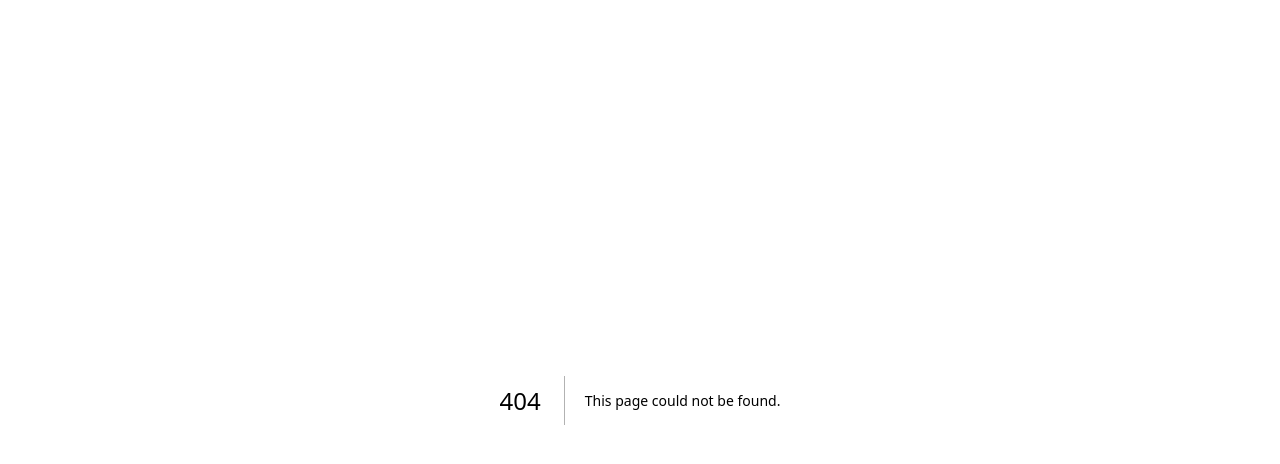
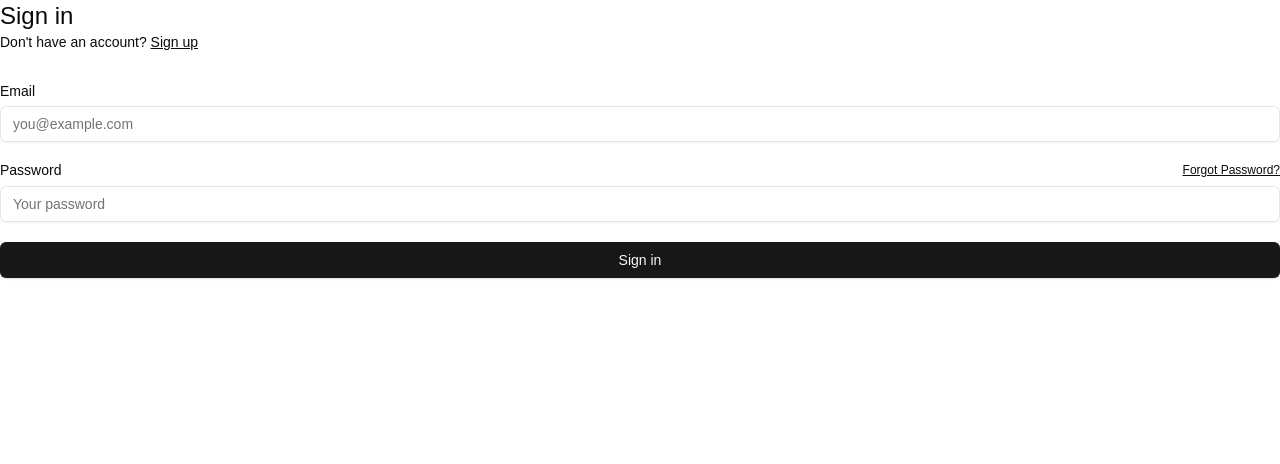
Before and after one commit to mikkouson/Bridge-Consultancy, a Next.js app: page /login2 in a window 1280 px wide. Before the commit this address had no page. Shown: the top 464 px of the page. Built offline with nearby package versions, Linux system fonts and the light colour scheme.

Commit message:
Add login form enhancements with message handling and submit button

```diff
--- a/app/login/action.ts
+++ b/app/login/action.ts
@@ -53,7 +53,7 @@ export const signInAction = async (formData: FormData) => {
     return encodedRedirect("error", "/sign-in", error.message);
   }
 
-  return redirect("/protected");
+  return redirect("/dashboard");
 };
 
 export const forgotPasswordAction = async (formData: FormData) => {
@@ -67,7 +67,7 @@ export const forgotPasswordAction = async (formData: FormData) => {
   }
 
   const { error } = await supabase.auth.resetPasswordForEmail(email, {
-    redirectTo: `${origin}/auth/callback?redirect_to=/protected/reset-password`,
+    redirectTo: `${origin}/auth/callback?redirect_to=/dashboard/reset-password`,
   });
 
   if (error) {
@@ -99,7 +99,7 @@ export const resetPasswordAction = async (formData: FormData) => {
   if (!password || !confirmPassword) {
     encodedRedirect(
       "error",
-      "/protected/reset-password",
+      "/dashboard/reset-password",
       "Password and confirm password are required"
     );
   }
@@ -107,7 +107,7 @@ export const resetPasswordAction = async (formData: FormData) => {
   if (password !== confirmPassword) {
     encodedRedirect(
       "error",
-      "/protected/reset-password",
+      "/dashboard/reset-password",
       "Passwords do not match"
     );
   }
@@ -119,12 +119,12 @@ export const resetPasswordAction = async (formData: FormData) => {
   if (error) {
     encodedRedirect(
       "error",
-      "/protected/reset-password",
+      "/dashboard/reset-password",
       "Password update failed"
     );
   }
 
-  encodedRedirect("success", "/protected/reset-password", "Password updated");
+  encodedRedirect("success", "/dashboard/reset-password", "Password updated");
 };
 
 export const signOutAction = async () => {
@@ -132,3 +132,23 @@ export const signOutAction = async () => {
   await supabase.auth.signOut();
   return redirect("/sign-in");
 };
+
+export async function loginWithGoogle() {
+  const supabase = await createClient();
+  const origin = (await headers()).get("origin");
+
+  const { error, data } = await supabase.auth.signInWithOAuth({
+    provider: "google",
+    options: {
+      redirectTo: `${origin}/auth/callback`,
+    },
+  });
+
+  if (error) {
+    if (error) {
+      return encodedRedirect("error", "/login", "error");
+    }
+  } else {
+    return redirect(data.url);
+  }
+}
--- a/app/login/page.tsx
+++ b/app/login/page.tsx
@@ -1,13 +1,16 @@
 import Image from "next/image";
 
+import { Message } from "@/components/form-message";
 import { LoginForm } from "@/components/login-form";
-
-export default function LoginPage() {
+export default async function LoginPage(props: {
+  searchParams: Promise<Message>;
+}) {
+  const searchParams = await props.searchParams;
   return (
     <div className="flex min-h-svh flex-col items-center justify-center gap-6 bg-muted p-6 md:p-10">
       <div className="flex w-full max-w-sm flex-col gap-6 items-center">
         <Image src="/logo.png" width={200} height={200} alt="Logo" />
-        <LoginForm />
+        <LoginForm message={searchParams} />
       </div>
     </div>
   );
--- /dev/null
+++ b/app/login2/page.tsx
@@ -0,0 +1,44 @@
+import { FormMessage, Message } from "@/components/form-message";
+import { SubmitButton } from "@/components/submit-button";
+import { Input } from "@/components/ui/input";
+import { Label } from "@/components/ui/label";
+import Link from "next/link";
+import { signInAction } from "../login/action";
+
+export default async function Login(props: { searchParams: Promise<Message> }) {
+  const searchParams = await props.searchParams;
+  return (
+    <form className="flex-1 flex flex-col min-w-64">
+      <h1 className="text-2xl font-medium">Sign in</h1>
+      <p className="text-sm text-foreground">
+        Don't have an account?{" "}
+        <Link className="text-foreground font-medium underline" href="/sign-up">
+          Sign up
+        </Link>
+      </p>
+      <div className="flex flex-col gap-2 [&>input]:mb-3 mt-8">
+        <Label htmlFor="email">Email</Label>
+        <Input name="email" placeholder="you@example.com" required />
+        <div className="flex justify-between items-center">
+          <Label htmlFor="password">Password</Label>
+          <Link
+            className="text-xs text-foreground underline"
+            href="/forgot-password"
+          >
+            Forgot Password?
+          </Link>
+        </div>
+        <Input
+          type="password"
+          name="password"
+          placeholder="Your password"
+          required
+        />
+        <SubmitButton pendingText="Signing In..." formAction={signInAction}>
+          Sign in
+        </SubmitButton>
+        <FormMessage message={searchParams} />
+      </div>
+    </form>
+  );
+}
--- /dev/null
+++ b/components/form-message.tsx
@@ -0,0 +1,25 @@
+export type Message =
+  | { success: string }
+  | { error: string }
+  | { message: string }
+  | { error_code: string; error_description: string }; // Add this type if needed
+
+export function FormMessage({ message }: { message: Message }) {
+  return (
+    <div className="flex flex-col gap-2 w-full max-w-md text-sm">
+      {"success" in message && (
+        <div className=" border-l-2 border-foreground px-4">
+          {message.success}
+        </div>
+      )}
+      {"error" in message && (
+        <div className="text-destructive-foreground border-l-2 border-destructive-foreground px-4">
+          <p className="text-destructive"> {message.error}</p>
+        </div>
+      )}
+      {"message" in message && (
+        <div className=" border-l-2 px-4">{message.message}</div>
+      )}
+    </div>
+  );
+}
--- a/components/login-form.tsx
+++ b/components/login-form.tsx
@@ -9,11 +9,17 @@ import {
 } from "@/components/ui/card";
 import { Input } from "@/components/ui/input";
 import { Label } from "@/components/ui/label";
+import { loginWithGoogle, signInAction } from "@/app/login/action";
+import { SubmitButton } from "./submit-button";
+import { FormMessage, Message } from "./form-message";
 
 export function LoginForm({
+  message,
   className,
   ...props
-}: React.ComponentPropsWithoutRef<"div">) {
+}: {
+  message?: Message;
+} & React.ComponentPropsWithoutRef<"div">) {
   return (
     <div className={cn("flex flex-col gap-6", className)} {...props}>
       <Card>
@@ -22,9 +28,7 @@ export function LoginForm({
           <CardDescription>Login with your Google account</CardDescription>
         </CardHeader>
         <CardContent>
-          <form>
-            <div className="grid gap-6">
-              <div className="flex flex-col gap-4">
+          <form action={loginWithGoogle}>
             <Button variant="outline" className="w-full">
               <svg xmlns="http://www.w3.org/2000/svg" viewBox="0 0 24 24">
                 <path
@@ -34,7 +38,11 @@ export function LoginForm({
               </svg>
               Login with Google
             </Button>
-              </div>
+          </form>
+
+          <form>
+            <div className="grid gap-6">
+              <div className="flex flex-col gap-4"></div>
               <div className="relative text-center text-sm after:absolute after:inset-0 after:top-1/2 after:z-0 after:flex after:items-center after:border-t after:border-border">
                 <span className="relative z-10 bg-background px-2 text-muted-foreground">
                   Or continue with
@@ -45,9 +53,10 @@ export function LoginForm({
                   <Label htmlFor="email">Email</Label>
                   <Input
                     id="email"
-                    type="email"
-                    placeholder="m@example.com"
-                    required
+                    // type="email"
+                    // placeholder="m@example.com"
+                    // required
+                    name="email"
                   />
                 </div>
                 <div className="grid gap-2">
@@ -60,19 +69,29 @@ export function LoginForm({
                       Forgot your password?
                     </a>
                   </div>
-                  <Input id="password" type="password" required />
+                  <Input
+                    id="password"
+                    type="password"
+                    required
+                    name="password"
+                  />
                 </div>
-                <Button type="submit" className="w-full">
-                  Login
-                </Button>
+                <SubmitButton
+                  pendingText="Signing In..."
+                  formAction={signInAction}
+                >
+                  Sign in
+                </SubmitButton>
               </div>
-              <div className="text-center text-sm">
+
+              {/* <div className="text-center text-sm">
                 Don&apos;t have an account?{" "}
                 <a href="#" className="underline underline-offset-4">
                   Sign up
                 </a>
+              </div> */}
             </div>
-            </div>
+            {message && <FormMessage message={message} />}
           </form>
         </CardContent>
       </Card>
--- /dev/null
+++ b/components/submit-button.tsx
@@ -0,0 +1,23 @@
+"use client";
+
+import { Button } from "@/components/ui/button";
+import { type ComponentProps } from "react";
+import { useFormStatus } from "react-dom";
+
+type Props = ComponentProps<typeof Button> & {
+  pendingText?: string;
+};
+
+export function SubmitButton({
+  children,
+  pendingText = "Submitting...",
+  ...props
+}: Props) {
+  const { pending } = useFormStatus();
+
+  return (
+    <Button type="submit" aria-disabled={pending} {...props}>
+      {pending ? pendingText : children}
+    </Button>
+  );
+}
--- /dev/null
+++ b/components/ui/form.tsx
@@ -0,0 +1,178 @@
+"use client"
+
+import * as React from "react"
+import * as LabelPrimitive from "@radix-ui/react-label"
+import { Slot } from "@radix-ui/react-slot"
+import {
+  Controller,
+  ControllerProps,
+  FieldPath,
+  FieldValues,
+  FormProvider,
+  useFormContext,
+} from "react-hook-form"
+
+import { cn } from "@/lib/utils"
+import { Label } from "@/components/ui/label"
+
+const Form = FormProvider
+
+type FormFieldContextValue<
+  TFieldValues extends FieldValues = FieldValues,
+  TName extends FieldPath<TFieldValues> = FieldPath<TFieldValues>
+> = {
+  name: TName
+}
+
+const FormFieldContext = React.createContext<FormFieldContextValue>(
+  {} as FormFieldContextValue
+)
+
+const FormField = <
+  TFieldValues extends FieldValues = FieldValues,
+  TName extends FieldPath<TFieldValues> = FieldPath<TFieldValues>
+>({
+  ...props
+}: ControllerProps<TFieldValues, TName>) => {
+  return (
+    <FormFieldContext.Provider value={{ name: props.name }}>
+      <Controller {...props} />
+    </FormFieldContext.Provider>
+  )
+}
+
+const useFormField = () => {
+  const fieldContext = React.useContext(FormFieldContext)
+  const itemContext = React.useContext(FormItemContext)
+  const { getFieldState, formState } = useFormContext()
+
+  const fieldState = getFieldState(fieldContext.name, formState)
+
+  if (!fieldContext) {
+    throw new Error("useFormField should be used within <FormField>")
+  }
+
+  const { id } = itemContext
+
+  return {
+    id,
+    name: fieldContext.name,
+    formItemId: `${id}-form-item`,
+    formDescriptionId: `${id}-form-item-description`,
+    formMessageId: `${id}-form-item-message`,
+    ...fieldState,
+  }
+}
+
+type FormItemContextValue = {
+  id: string
+}
+
+const FormItemContext = React.createContext<FormItemContextValue>(
+  {} as FormItemContextValue
+)
+
+const FormItem = React.forwardRef<
+  HTMLDivElement,
+  React.HTMLAttributes<HTMLDivElement>
+>(({ className, ...props }, ref) => {
+  const id = React.useId()
+
+  return (
+    <FormItemContext.Provider value={{ id }}>
+      <div ref={ref} className={cn("space-y-2", className)} {...props} />
+    </FormItemContext.Provider>
+  )
+})
+FormItem.displayName = "FormItem"
+
+const FormLabel = React.forwardRef<
+  React.ElementRef<typeof LabelPrimitive.Root>,
+  React.ComponentPropsWithoutRef<typeof LabelPrimitive.Root>
+>(({ className, ...props }, ref) => {
+  const { error, formItemId } = useFormField()
+
+  return (
+    <Label
+      ref={ref}
+      className={cn(error && "text-destructive", className)}
+      htmlFor={formItemId}
+      {...props}
+    />
+  )
+})
+FormLabel.displayName = "FormLabel"
+
+const FormControl = React.forwardRef<
+  React.ElementRef<typeof Slot>,
+  React.ComponentPropsWithoutRef<typeof Slot>
+>(({ ...props }, ref) => {
+  const { error, formItemId, formDescriptionId, formMessageId } = useFormField()
+
+  return (
+    <Slot
+      ref={ref}
+      id={formItemId}
+      aria-describedby={
+        !error
+          ? `${formDescriptionId}`
+          : `${formDescriptionId} ${formMessageId}`
+      }
+      aria-invalid={!!error}
+      {...props}
+    />
+  )
+})
+FormControl.displayName = "FormControl"
+
+const FormDescription = React.forwardRef<
+  HTMLParagraphElement,
+  React.HTMLAttributes<HTMLParagraphElement>
+>(({ className, ...props }, ref) => {
+  const { formDescriptionId } = useFormField()
+
+  return (
+    <p
+      ref={ref}
+      id={formDescriptionId}
+      className={cn("text-[0.8rem] text-muted-foreground", className)}
+      {...props}
+    />
+  )
+})
+FormDescription.displayName = "FormDescription"
+
+const FormMessage = React.forwardRef<
+  HTMLParagraphElement,
+  React.HTMLAttributes<HTMLParagraphElement>
+>(({ className, children, ...props }, ref) => {
+  const { error, formMessageId } = useFormField()
+  const body = error ? String(error?.message ?? "") : children
+
+  if (!body) {
+    return null
+  }
+
+  return (
+    <p
+      ref={ref}
+      id={formMessageId}
+      className={cn("text-[0.8rem] font-medium text-destructive", className)}
+      {...props}
+    >
+      {body}
+    </p>
+  )
+})
+FormMessage.displayName = "FormMessage"
+
+export {
+  useFormField,
+  Form,
+  FormItem,
+  FormLabel,
+  FormControl,
+  FormDescription,
+  FormMessage,
+  FormField,
+}
--- a/package.json
+++ b/package.json
@@ -9,6 +9,7 @@
     "lint": "next lint"
   },
   "dependencies": {
+    "@hookform/resolvers": "^4.1.2",
     "@radix-ui/react-avatar": "^1.1.3",
     "@radix-ui/react-collapsible": "^1.1.3",
     "@radix-ui/react-dialog": "^1.1.6",
```
Also changed, not shown: 2 other files (tests, documents, lock files or other folders). Lines whose indentation alone changed are shown as unchanged.
